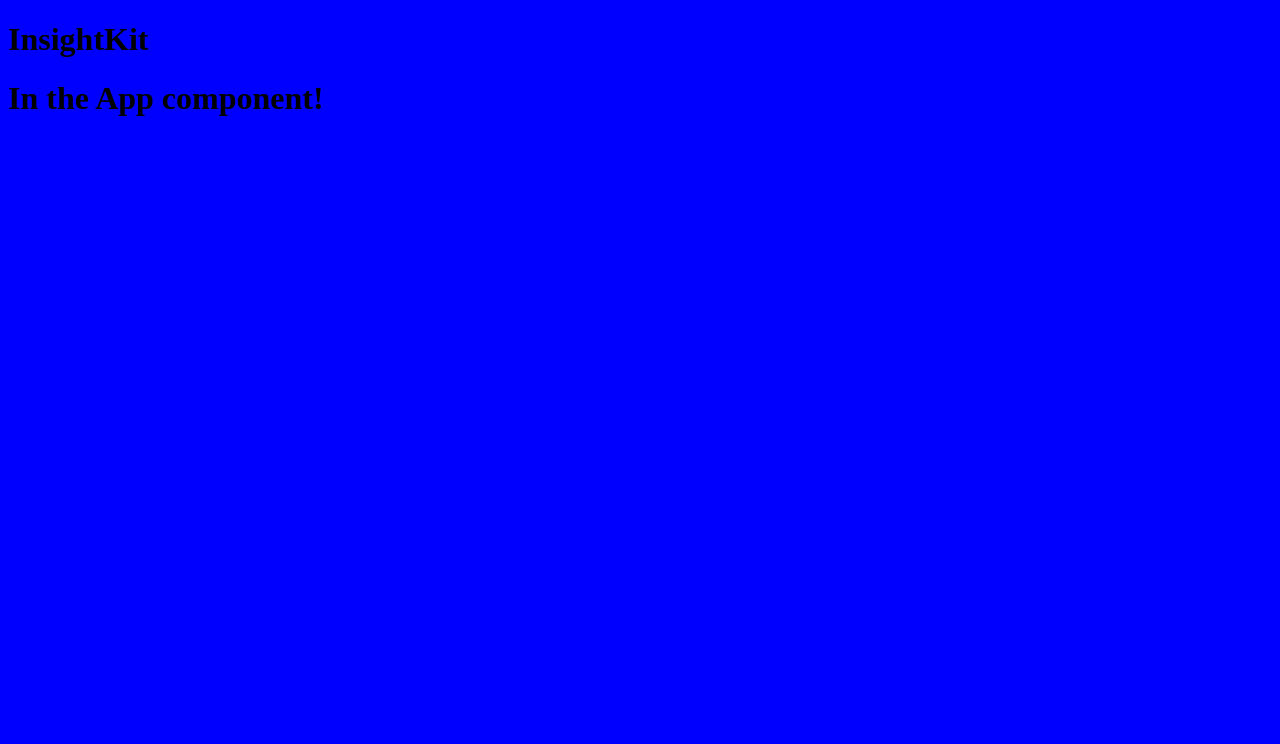
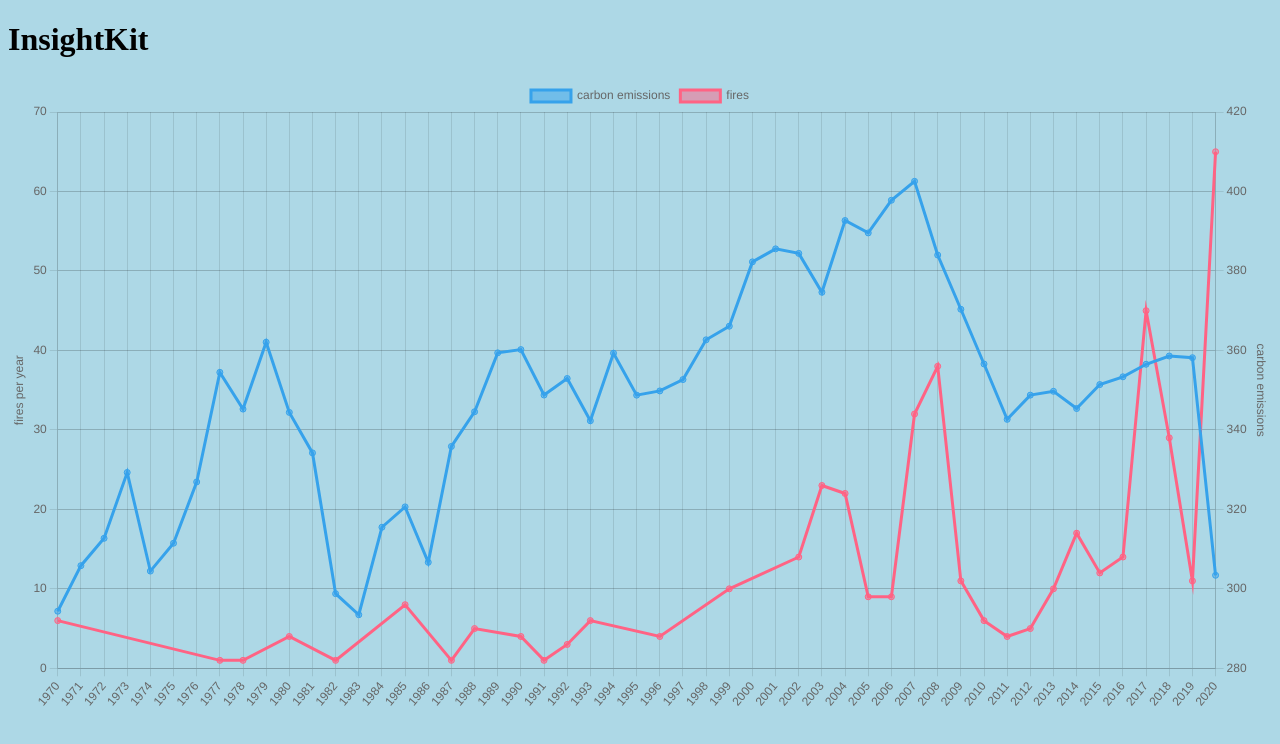
Before and after one commit to Armadillo-Visuals/InsightKit, a React app: page / in a window 1280 px wide. Shown: the top 744 px of the page. Built offline with nearby package versions, Linux system fonts and the light colour scheme.

Commit message:
add visualization component, which renders graph of CA fires and carbon emissions

```diff
--- a/package.json
+++ b/package.json
@@ -40,7 +40,9 @@
     "webpack-dev-server": "4.11.1"
   },
   "dependencies": {
+    "chart.js": "^4.0.1",
     "react": "^18.2.0",
+    "react-chartjs-2": "^5.0.1",
     "react-dom": "^18.2.0"
   }
 }
--- a/src/App.js
+++ b/src/App.js
@@ -1,8 +1,7 @@
 import React, { component } from 'react';
 import './stylesheets/styles.css';
+import Visualization from './components/Visualization';
 
-const App = () => <h1>In the App component!</h1>;
-
-
+const App = () => <Visualization />;
 
 export default App;
--- /dev/null
+++ b/src/components/Visualization.js
@@ -0,0 +1,137 @@
+import React from 'react';
+import { Line } from 'react-chartjs-2';
+import Chart from 'chart.js/auto';
+
+const fireData = {
+  1970: 6,
+  1977: 1,
+  1978: 1,
+  1980: 4,
+  1982: 1,
+  1985: 8,
+  1987: 1,
+  1988: 5,
+  1990: 4,
+  1991: 1,
+  1992: 3,
+  1993: 6,
+  1996: 4,
+  1999: 10,
+  2002: 14,
+  2003: 23,
+  2004: 22,
+  2005: 9,
+  2006: 9,
+  2007: 32,
+  2008: 38,
+  2009: 11,
+  2010: 6,
+  2011: 4,
+  2012: 5,
+  2013: 10,
+  2014: 17,
+  2015: 12,
+  2016: 14,
+  2017: 45,
+  2018: 29,
+  2019: 11,
+  2020: 65,
+};
+
+const carbonData = {
+  1970: 0.294366786246815e3,
+  1971: 0.305827812157877e3,
+  1972: 0.312715430838954e3,
+  1973: 0.329277422861309e3,
+  1974: 0.304462224501294e3,
+  1975: 0.311476523032414e3,
+  1976: 0.326893420251635e3,
+  1977: 0.354474826262985e3,
+  1978: 0.345235195851785e3,
+  1979: 0.362058591643913e3,
+  1980: 0.344404740578401e3,
+  1981: 0.334211782570823e3,
+  1982: 0.298773725482472e3,
+  1983: 0.293476994651634e3,
+  1984: 0.315497208150315e3,
+  1985: 0.32062034396533e3,
+  1986: 0.30667379834086e3,
+  1987: 0.335833933236465e3,
+  1988: 0.344564247596511e3,
+  1989: 0.359384424358288e3,
+  1990: 0.360198082008864e3,
+  1991: 0.348766244296767e3,
+  1992: 0.352930699538884e3,
+  1993: 0.342287922696416e3,
+  1994: 0.359306524348291e3,
+  1995: 0.348747120038504e3,
+  1996: 0.349802927476136e3,
+  1997: 0.35266560018736e3,
+  1998: 0.362665775640316e3,
+  1999: 0.366095497956336e3,
+  2000: 0.382283109437842e3,
+  2001: 0.385555774931225e3,
+  2002: 0.384418438297919e3,
+  2003: 0.374630567772194e3,
+  2004: 0.392684998366311e3,
+  2005: 0.38957452648497e3,
+  2006: 0.397784683013835e3,
+  2007: 0.402552357755831e3,
+  2008: 0.383998201548439e3,
+  2009: 0.370354624815673e3,
+  2010: 0.356588090069992e3,
+  2011: 0.342651287900006e3,
+  2012: 0.348745643912077e3,
+  2013: 0.349706025253861e3,
+  2014: 0.345376602158833e3,
+  2015: 0.351408516045485e3,
+  2016: 0.353356131917475e3,
+  2017: 0.356516547617712e3,
+  2018: 0.358594717758653e3,
+  2019: 0.358164373299367e3,
+  2020: 0.303406714159634e3,
+};
+
+const Visualization = () => {
+  return (
+    <Line
+      datasetIdKey='disasters'
+      data={{
+        datasets: [
+          {
+            label: 'carbon emissions',
+            yAxisID: 'emissions',
+            data: carbonData,
+          },
+          {
+            label: 'fires',
+            yAxisID: 'occurences',
+            data: fireData,
+          },
+        ],
+      }}
+      options={{
+        scales: {
+          occurences: {
+            title: {
+              display: true,
+              text: 'fires per year',
+            },
+            type: 'linear',
+            position: 'left',
+          },
+          emissions: {
+            title: {
+              display: true,
+              text: 'carbon emissions',
+            },
+            type: 'linear',
+            position: 'right',
+          },
+        },
+      }}
+    />
+  );
+};
+
+export default Visualization;
--- a/src/stylesheets/styles.css
+++ b/src/stylesheets/styles.css
@@ -1,3 +1,3 @@
 html {
-  background-color: blue;
+  background-color: lightblue;
 }
```
Also changed, not shown: src/components/search.js (line endings or trailing spaces), 1 other file (tests, documents, lock files or other folders).
